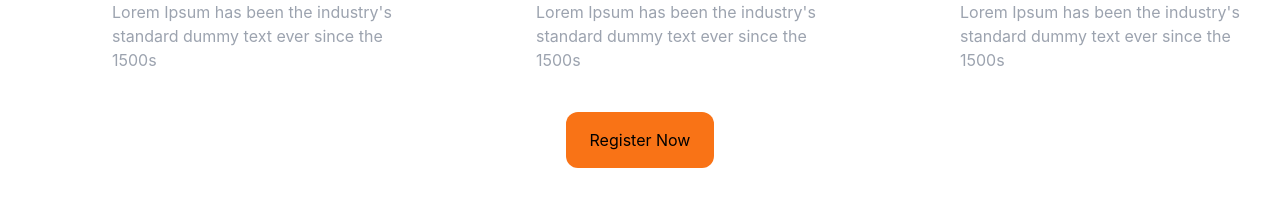
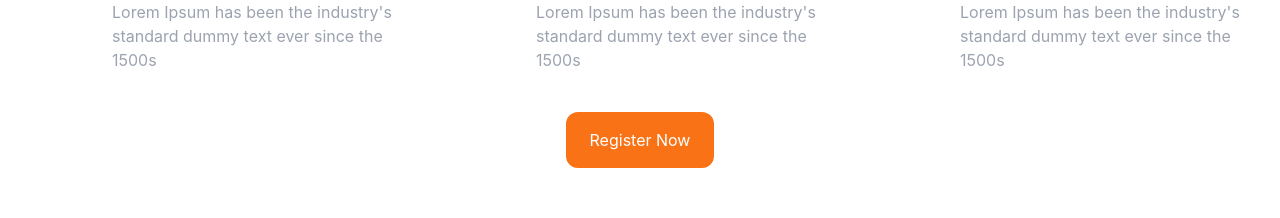
Before and after one commit to danilodavid521/retailor_watch_content, a React (Create React App) app: page / in a window 1280 px wide. Shown: the part 1000-1218 px from the top of the page. Built offline with nearby package versions, Linux system fonts and the light colour scheme.

Commit message:
fix: added id attribute

```diff
--- a/src/components/Features.tsx
+++ b/src/components/Features.tsx
@@ -21,7 +21,7 @@ export default function Features() {
             </FeatureBox>
          </div>
          <div className='flex justify-center mt-10'>
-            <CTAButton name='Register Now' link='/' />
+            <CTAButton id={undefined} name='Register Now' link='/' />
          </div>
       </div>
    )
--- a/src/components/ui/CTAButton.tsx
+++ b/src/components/ui/CTAButton.tsx
@@ -1,7 +1,7 @@
 import React from 'react'
 
-export default function CTAButton({ name, link }: { name: string, link: string }) {
+export default function CTAButton({ id, name, link }: { id: string | undefined, name: string, link: string }) {
    return (
-      <button className='text-center px-6 rounded-xl py-4 bg-orange-500'><a href={link}>{name}</a></button>
+      <button id={id} className='text-center text-white px-6 rounded-xl py-4 bg-orange-500'><a href={link}>{name}</a></button>
    )
 }
```
